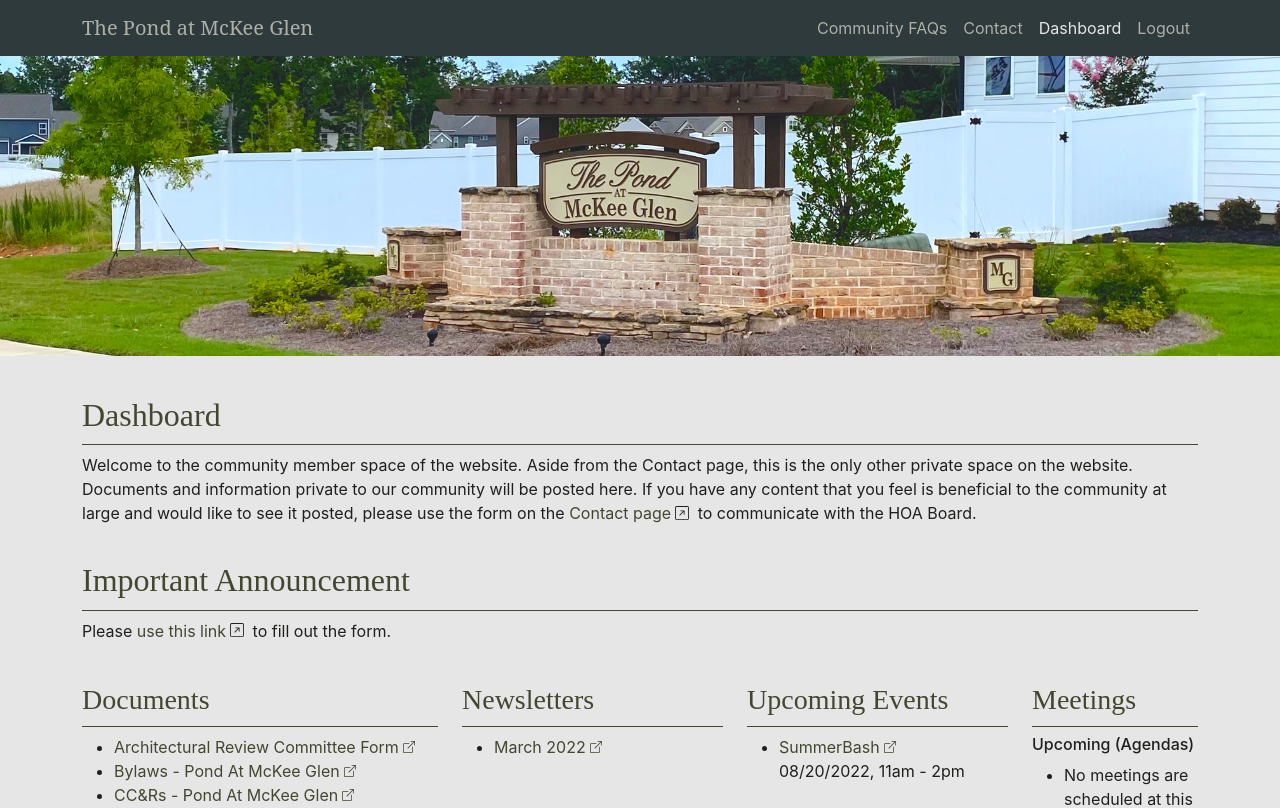
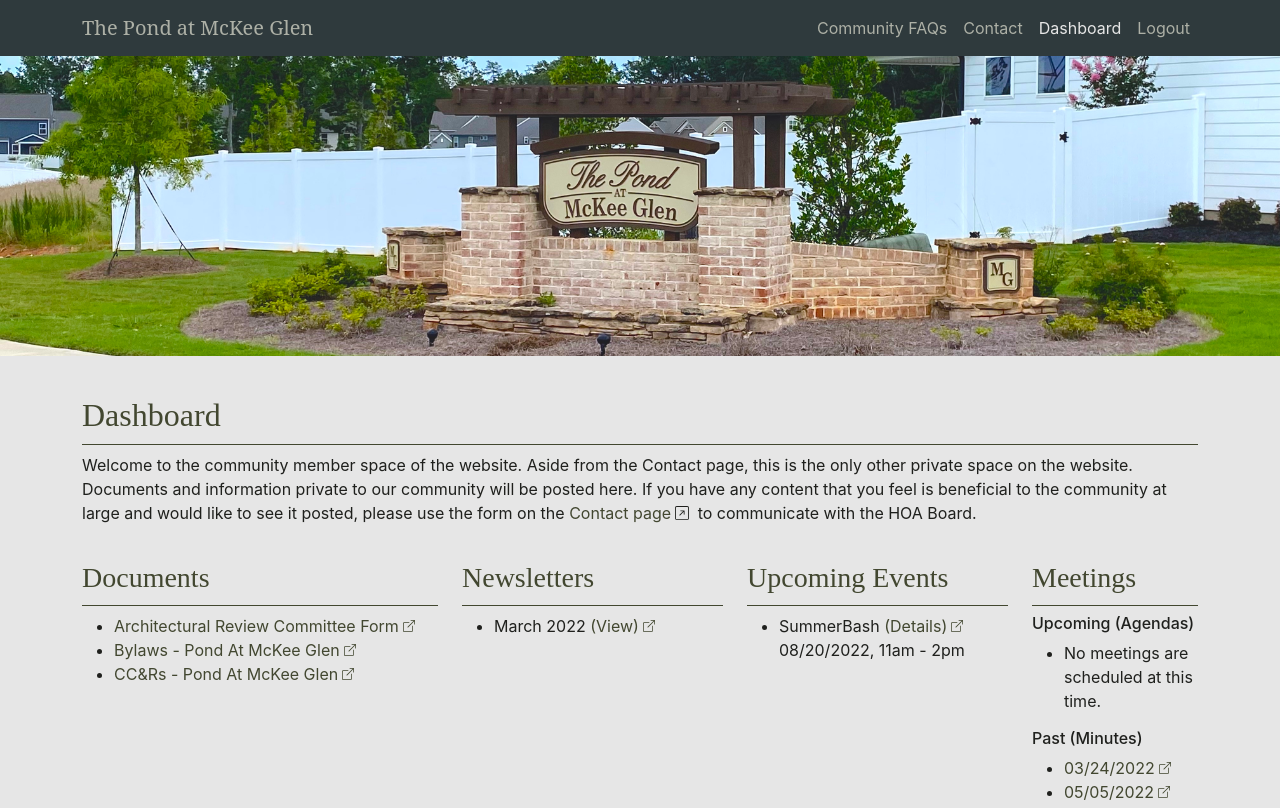
Before and after one commit to michaelfrankdev/mckeeglen, a Next.js app: page /dashboard in a window 1280 px wide. Shown: the top 808 px of the page. Built offline with nearby package versions, Linux system fonts and the light colour scheme; no server answers; sample sign-in values are in the browser's storage.

Commit message:
updates dashboard event listing

```diff
--- a/pages/dashboard.js
+++ b/pages/dashboard.js
@@ -23,7 +23,7 @@
             </p>
           </Col>
         </Row>
-        <Row>
+        {/* <Row>
           <Col className="mb-4">
             <h2 className="page-heading">Important Announcement</h2>
             <p>
@@ -34,7 +34,7 @@
               <ArrowUpRightSquare size={14} className="mx-1 mb-1" /> to fill out the form.
             </p>
           </Col>
-        </Row>
+        </Row> */}
         <Row>
           <Col className="mb-4" lg={4} md={6}>
             <h3 className="page-heading">Documents</h3>
@@ -63,9 +63,9 @@
             <h3 className="page-heading">Newsletters</h3>
             <ul>
               <li>
-                {' '}
+                March 2022{' '}
                 <a href="https://drive.google.com/file/d/1VPUCxBC_dE-IO5LQ260tNqVONnJ1h_Ag/view" target="_blank" rel="noreferrer">
-                  March 2022
+                  (View)
                   <BoxArrowUpRight size={12} className="mx-1 mb-1" />
                 </a>
               </li>
@@ -75,8 +75,9 @@
             <h3 className="page-heading">Upcoming Events</h3>
             <ul>
               <li>
-                <a href="#" target="_blank" rel="noreferrer">
-                  SummerBash
+                SummerBash{' '}
+                <a href="https://drive.google.com/file/d/1IZogOt3D6Olv7awwNJYSjGwcRMBEOwLz/view" target="_blank" rel="noreferrer">
+                  (Details)
                   <BoxArrowUpRight size={12} className="mx-1 mb-1" />
                 </a>
                 <br />
```
